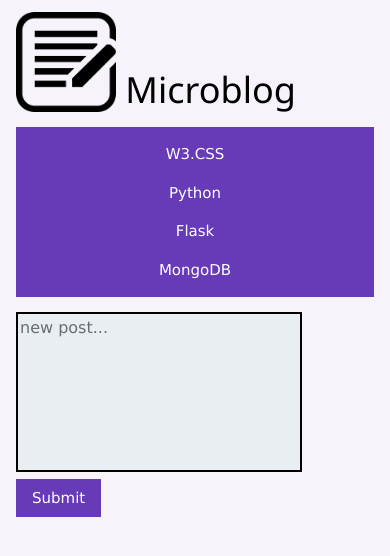
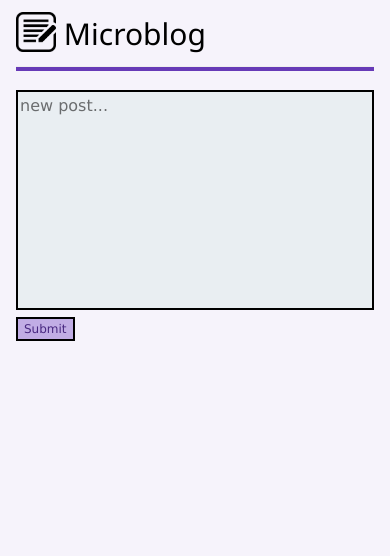
Before and after one commit to sfraser-dev/web-python-flask-microblog, a Flask app: page / in a window 390 px wide. Shown: the top 556 px of the page. Run offline with Flask 3, Linux system fonts and the light colour scheme; data that the repository does not hold is empty.

Commit message:
navbar replaced by hr. media queries resizing elements (especially for textarea, max 140 characters). using own button (not w3css button)

```diff
--- a/static/css/style.css
+++ b/static/css/style.css
@@ -1,40 +1,111 @@
 :root {
+  --w3css-deep-purple-l5-bg: #f6f3fb;
   --w3css-deep-purple-l3-bg: #c1ade5;
   --w3css-deep-purple-d3-bg: #482880;
+  --w3css-deep-purple-theme-bg: #673ab7;
+  --my-border-color: black;
 }
 
-textarea {
-  width: 80%;
-  height: 160px;
+.title-image {
+  width: 40px;
+  height: 40px;
+  vertical-align: text-bottom;
+  margin-bottom: 2px;
+  margin-top: 2px;
+}
+
+.header {
+  font-size: 30px;
+}
+
+.horizontal-rule {
+  background-color: var(--w3css-deep-purple-theme-bg);
+  height: 4px;
+  margin: 4px 0px;
+}
+
+.blog-post-textarea  {
+  width: 100%;
+  height: 220px;
   box-sizing: border-box;
-  border: 2px solid #000000;
+  border: 2px solid var(--my-border-color);
   background-color: #e9eef2;
   font-size: 16px;
   resize: none;
-}
-
-.title-image {
-  width: 100px;
-  height: 100px;
-  vertical-align: text-bottom;
-  margin-bottom: 2px;
-  margin-top: 2px;
 }
 
 .p-body-historical-posts  {
   word-wrap: break-word;
 }
 
-/* w3.css uses !important in its themes, so I need to use
-it too if I want to over-ride the default w3.css hover theme */
-.my-hover-theme:hover {
-  cursor: pointer;
-  color: var(--w3css-deep-purple-d3-bg) !important;
-  background-color: var(--w3css-deep-purple-l3-bg) !important;
+/* not using w3.css buttons, so don't need !important to override */
+.submit-button {
+  border-color: var(--my-border-color);
+  border-style: solid;
+  background-color: var(--w3css-deep-purple-l3-bg);
+  color: var(--w3css-deep-purple-d3-bg);
+  font-size: 12px;
 }
 
-/* turn the "x" red on mouse over */
-.my-hover-theme-card:hover {
+.submit-button:hover {
+  color: var(--w3css-deep-purple-l5-bg);
+  background-color: var(--w3css-deep-purple-theme-bg);
+}
+
+/* turn the "x" red and change cursor on mouse over */
+.card-x-button:hover {
   cursor: pointer;
   color: red !important;
 }
+
+@media only screen and (min-width: 451px) {
+  .blog-post-textarea  {
+    height: 140px;
+  }
+}
+
+@media only screen and (min-width: 601px) {
+  .title-image {
+    height: 45px;
+    width: 45px;
+  }
+  .header {
+    font-size: 35px;
+  }
+  .horizontal-rule {
+    height: 6px;
+    margin: 6px 0px;
+  }
+  .blog-post-textarea  {
+    height: 250px;
+  }
+}
+
+@media only screen and (min-width: 751px) {
+  .blog-post-textarea  {
+    height: 210px;
+  }
+}
+
+@media only screen and (min-width: 901px) {
+  .blog-post-textarea  {
+    height: 170px;
+  }
+}
+
+@media only screen and (min-width: 993px) {
+  .title-image {
+    height: 55px;
+    width: 55px;
+  }
+  .header {
+    font-size: 45px;
+  }
+  .horizontal-rule {
+    height: 8px;
+    margin: 8px 0px;
+  }
+  .blog-post-textarea  {
+    height: 150px;
+  }
+}
--- a/templates/home.html
+++ b/templates/home.html
@@ -18,18 +18,10 @@
 <body class="w3-theme-l5">
   <div class="w3-container">
     <header>
-      <h1><img class="title-image" src="./static/images/write.png" alt="blog logo"> Microblog</h1>
+      <h1 class="header"><img class="title-image" src="./static/images/write.png" alt="blog logo"> Microblog</h1>
     </header>
 
-    <!-- navbar -->
-    <nav class="w3-bar w3-theme w3-padding">
-      <div class="w3-mobile">
-        <a href="https://www.w3schools.com/w3css/" class="w3-bar-item w3-button w3-mobile my-hover-theme">W3.CSS</a>
-        <a href="https://www.python.org/" class="w3-bar-item w3-button w3-mobile my-hover-theme">Python</a>
-        <a href="https://flask.palletsprojects.com/" class="w3-bar-item w3-button w3-mobile my-hover-theme">Flask</a>
-        <a href="https://www.mongodb.com/" class="w3-bar-item w3-button w3-mobile my-hover-theme">MongoDB</a>
-      </div>
-    </nav>
+    <hr class="horizontal-rule">
   </div>
 
   <!-- row start -->
@@ -39,9 +31,9 @@
     <section class="w3-col l6 m6">
       <form method="POST" id="blog">
         <p>
-          <textarea name="content" id="entry" maxlength="140" placeholder="new post..."></textarea>
+          <textarea id="entry" class="blog-post-textarea" name="content" maxlength="140" placeholder="new post..."></textarea>
           <br>
-          <button type="submit" class="w3-button w3-theme my-hover-theme" name="BlogButtons"
+          <button type="submit" class="submit-button" name="BlogButtons"
             value="submit">Submit</button>
         </p>
       </form>
@@ -57,7 +49,7 @@
         <div class="w3-bar">
           <time class="w3-bar-item w3-small" datetime="{{ entry[1] }}">{{ entry[1] }}</time>
           <form action="#" method="POST">
-            <button type="submit" class="w3-bar-item w3-theme-d5 w3-tiny w3-right my-hover-theme-card"
+            <button type="submit" class="w3-bar-item w3-theme-d5 w3-tiny w3-right card-x-button"
               name="BlogButtons" value="{{ entry[2] }}">&#10006;</button>
           </form>
         </div>
```
